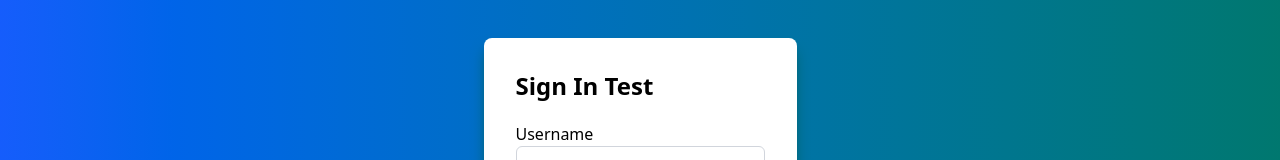
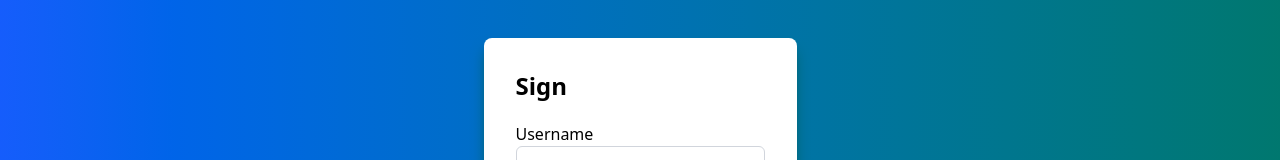
Before and after one commit to sarawut0001/art-mobile, a Next.js app: page /signin in a window 1280 px wide. Shown: the part 202-362 px from the top of the page. Built offline with nearby package versions, Linux system fonts and the light colour scheme.

Commit message:
test git again

```diff
--- a/app/signin/page.tsx
+++ b/app/signin/page.tsx
@@ -9,7 +9,7 @@
   return (
     <div className="signin-container">
       <div className="signin-box">
-        <h1 className="text-2xl font-bold">Sign In Test</h1>
+        <h1 className="text-2xl font-bold">Sign</h1>
 
         <div>Username</div>
         <input
```
